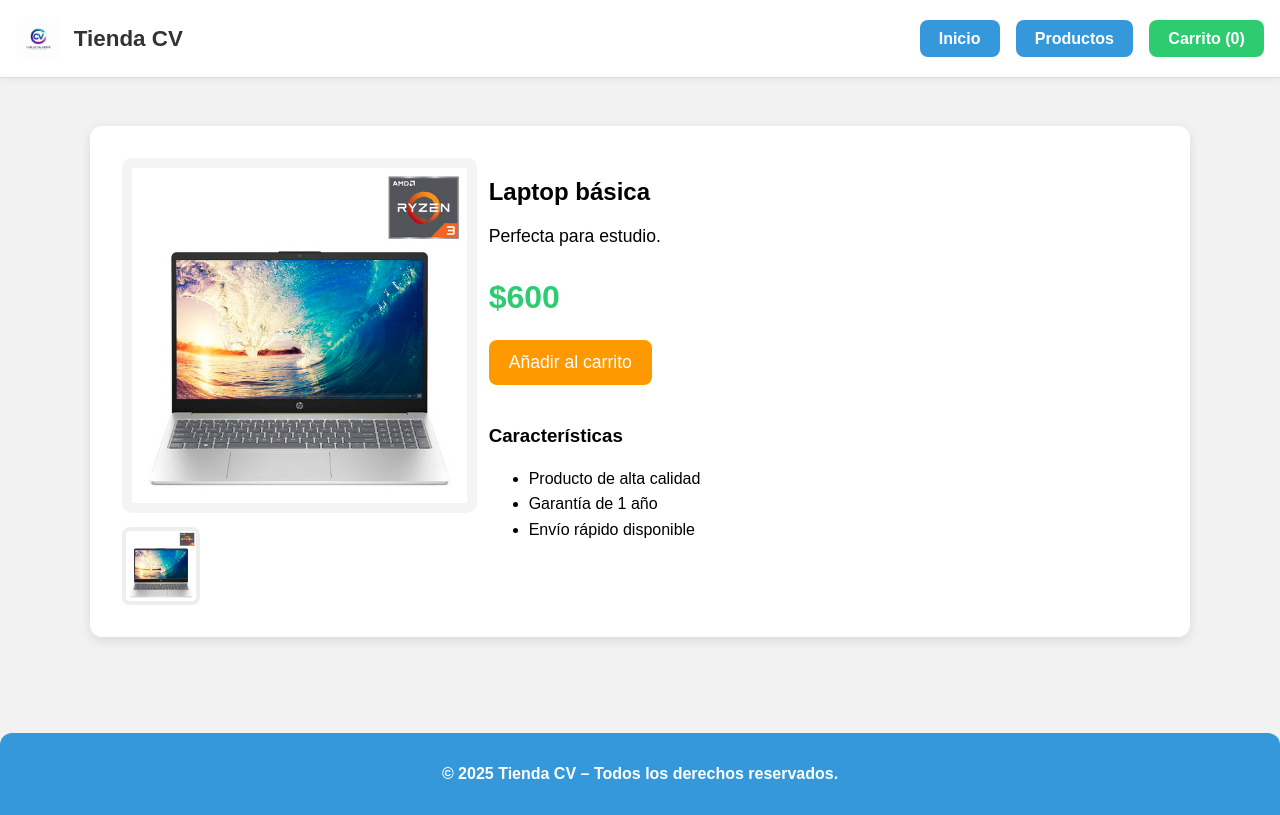
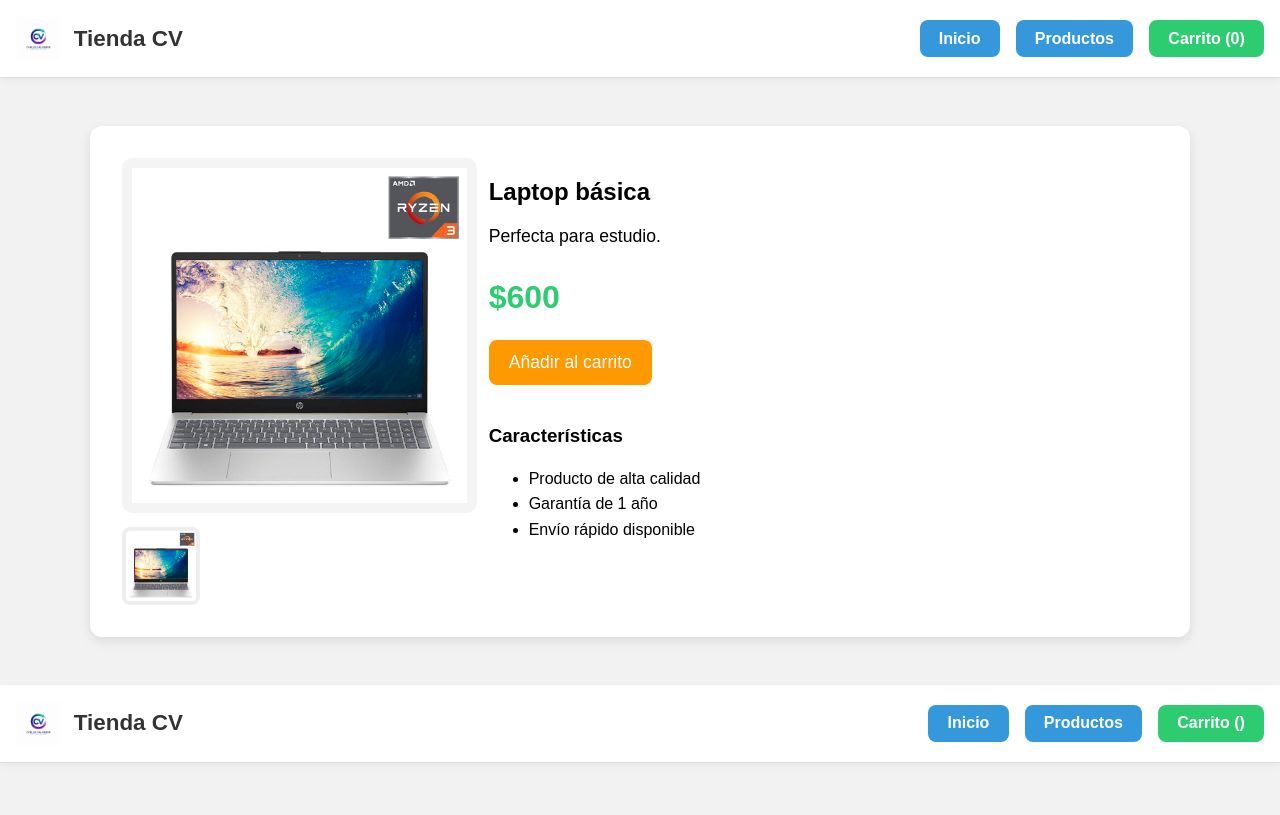
Before and after one commit to carlosvalverderojas/tienda-online-react, a React (Create React App) app: page /producto/1 in a window 1280 px wide. Built offline with nearby package versions, Linux system fonts and the light colour scheme.

Commit message:
Actualización del proyecto y estilos nuevos

```diff
--- a/src/components/Footer.css
+++ b/src/components/Footer.css
@@ -1,9 +1,10 @@
+/* Estilos para el pie de página de la aplicación */
 .footer {
-  margin-top: 3rem;
-  padding: 1rem;
-  text-align: center;
-  background: #3498db;
-  color: white;
-  font-weight: bold;
-  border-radius: 12px 12px 0 0;
+  margin-top: 3rem;              /* Espacio grande encima del footer */
+  padding: 1rem;                 /* Espacio interno para que el texto no quede pegado */
+  text-align: center;            /* Centra el texto dentro del footer */
+  background: #3498db;         /* Fondo azul para destacarlo */
+  color: white;                /* Texto en blanco para buen contraste */
+  font-weight: bold;             /* Texto en negrita */
+  border-radius: 12px 12px 0 0;  /* Bordes superiores redondeados para aspecto elegante */
 }
--- a/src/components/Footer.jsx
+++ b/src/components/Footer.jsx
@@ -1,10 +1,44 @@
+// Importamos React para poder usar JSX.
 import React from "react";
-import "./Footer.css";
 
-export default function Footer() {
+// Importamos Link para crear enlaces internos sin recargar la página.
+import { Link } from "react-router-dom";
+
+// Importamos los estilos específicos del encabezado.
+import "./Header.css";
+
+// Componente Header que recibe la cantidad total de ítems en el carrito.
+export default function Header({ totalItems }) {
   return (
-    <footer className="footer">
-      <p>© 2025 Tienda CV – Todos los derechos reservados.</p>
-    </footer>
+    // Contenedor principal del encabezado.
+    <header className="header">
+
+      {/* Sección izquierda: aquí ponemos el logo y el nombre de la tienda */}
+      <div className="header__left">
+        <img
+          src="/imagenes/logo.jpg"         // Ruta del logo
+          alt="Logo"                        // Texto alternativo por accesibilidad
+          className="header__logo"          // Clase para darle estilo al logo
+        />
+
+        {/* Nombre de la tienda al lado del logo */}
+        <span className="header__title">Tienda CV</span>
+      </div>
+
+      {/* Menú de navegación con botones para moverse por la aplicación */}
+      <nav className="header__nav">
+
+        {/* Botón que lleva a la página de inicio */}
+        <Link className="header__btn" to="/">Inicio</Link>
+
+        {/* Botón que lleva a la lista de productos */}
+        <Link className="header__btn" to="/productos">Productos</Link>
+
+        {/* Botón que lleva al carrito e incluye la cantidad actual */}
+        <Link className="header__btn carrito" to="/carrito">
+          Carrito ({totalItems})   {/* Muestra cuántos ítems hay en el carrito */}
+        </Link>
+      </nav>
+    </header>
   );
 }
--- a/src/components/Header.css
+++ b/src/components/Header.css
@@ -1,53 +1,62 @@
+/* Contenedor principal del encabezado (barra superior) */
 .header {
-  display: flex;
-  justify-content: space-between;
-  align-items: center;
-  padding: 1rem 2rem;
-  background: white;
-  border-bottom: 1px solid #e5e5e5;
-  box-shadow: 0 2px 8px rgba(0,0,0,0.05);
+  display: flex;                          /* Coloca los elementos uno al lado del otro */
+  justify-content: space-between;         /* Separa el logo a la izquierda y el menú a la derecha */
+  align-items: center;                    /* Alinea todo verticalmente al centro */
+  padding: 1rem 2rem;                     /* Espacio interno para que no se vea apretado */
+  background: white;                      /* Fondo blanco */
+  border-bottom: 1px solid #e5e5e5;       /* Línea gris muy suave debajo */
+  box-shadow: 0 2px 8px rgba(0,0,0,0.05); /* Sombra ligera para darle relieve */
 }
 
+/* Contenedor donde van el logo y el nombre de la tienda */
 .header__left {
-  display: flex;
-  align-items: center;
-  gap: 0.8rem;
+  display: flex; /* Coloca logo + texto en línea */
+  align-items: center; /* Centra el logo y el texto entre sí */
+  gap: 0.8rem; /* Espacio pequeño entre el logo y el texto */
 }
 
+/* Tamaño del logo */
 .header__logo {
-  width: 45px;
-  height: 45px;
+  width: 45px; /* Ancho del logo */
+  height: 45px; /* Alto del logo */
 }
 
+/* Estilo del texto "Tienda CV" */
 .header__title {
-  font-size: 1.4rem;
-  font-weight: bold;
-  color: #333;
+  font-size: 1.4rem;  /* Tamaño de fuente más grande */
+  font-weight: bold; /* Texto en negrita */
+  color: #333; /* Gris oscuro para buena lectura */
 }
 
+/* Contenedor del menú de navegación */
 .header__nav {
-  display: flex;
-  gap: 1rem;
+  display: flex; /* Los enlaces se colocan en línea */
+  gap: 1rem; /* Espacio entre cada botón */
 }
 
+/* Estilos para cada botón del menú */
 .header__btn {
-  padding: 0.6rem 1.2rem;
-  background: #3498db;
-  color: white;
-  text-decoration: none;
-  border-radius: 8px;
-  font-weight: bold;
-  transition: 0.2s;
+  padding: 0.6rem 1.2rem;      /* Tamaño del botón */
+  background: #3498db;       /* Color azul principal */
+  color: white;             /* Texto blanco */
+  text-decoration: none;      /* Quita el subrayado */
+  border-radius: 8px;        /* Bordes redondeados */
+  font-weight: bold;        /* Texto más marcado */
+  transition: 0.2s;         /* Suaviza el efecto al pasar el mouse */
 }
 
+/* Efecto hover: cuando el user pasa el mouse por encima */
 .header__btn:hover {
-  background: #217dbb;
+  background: #217dbb; /* Azul más oscuro */
 }
 
+/* Estilo exclusivo del botón del carrito */
 .carrito {
-  background: #2ecc71;
+  background: #2ecc71;/* Color verde para diferenciarlo */
 }
 
+/* Hover del botón del carrito */
 .carrito:hover {
-  background: #27ae60;
+  background: #27ae60; /* Verde más oscuro al pasar mouse */
 }
```
